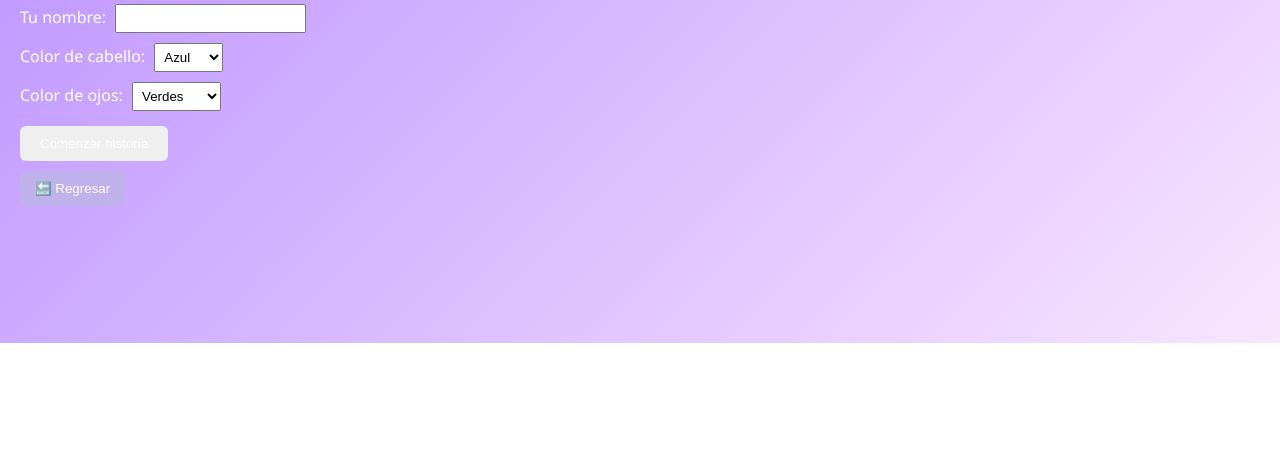
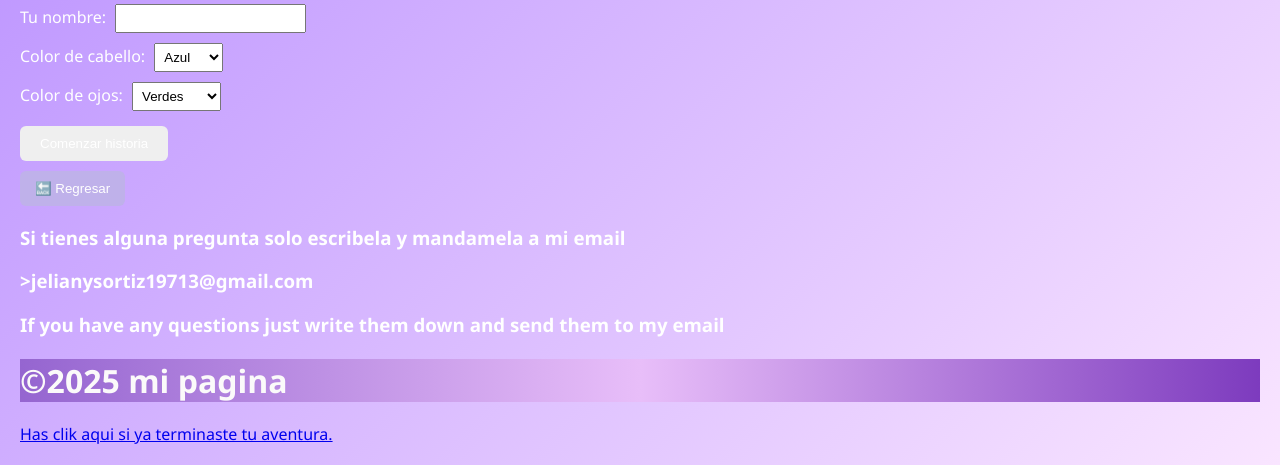
Before and after one commit to jelianyszoe123/Iris, a plain HTML site: page index.html in a window 1280 px wide. Shown: the part 497-962 px from the top of the page. Before the commit the page ends 840 px from the top, so only its background shows below. Drawn offline with Linux system fonts and the light colour scheme.

Commit message:
ddjuefh48ytft4hh84rfetfrfrf

```diff
--- a/index.html
+++ b/index.html
@@ -56,3 +56,18 @@
   <h3>Inventario de ${jugador.nombre}</h3>
   <ul id="listaInventario"></ul>
 </div>
+
+<h3>Si tienes alguna pregunta solo escribela y mandamela a mi email</h3>
+<h3>>jelianysortiz19713@gmail.com</h1>
+
+<h3>If you have any questions just write them down and send them to my email</h3>
+
+
+ <div class="barra-up">
+    <h1>&COPY;2025 mi pagina </h1>
+
+  </div>
+
+<A href="Iris.html" >
+<butto> Has clik aqui si ya terminaste tu aventura.</button>
+</A>
--- a/styles.css
+++ b/styles.css
@@ -69,6 +69,11 @@ body {
   background-color: #7a52e9;
 }
 
+.barra-up{
+     background: linear-gradient(to right, #9565d0, #e8bef9, #7d3bbe);
+    color: #fbfafa;
+}
+
 .slider {
   position: relative;
   width: 100%;
```
Also changed, not shown: Iris.html (added, +12 -0 lines).
